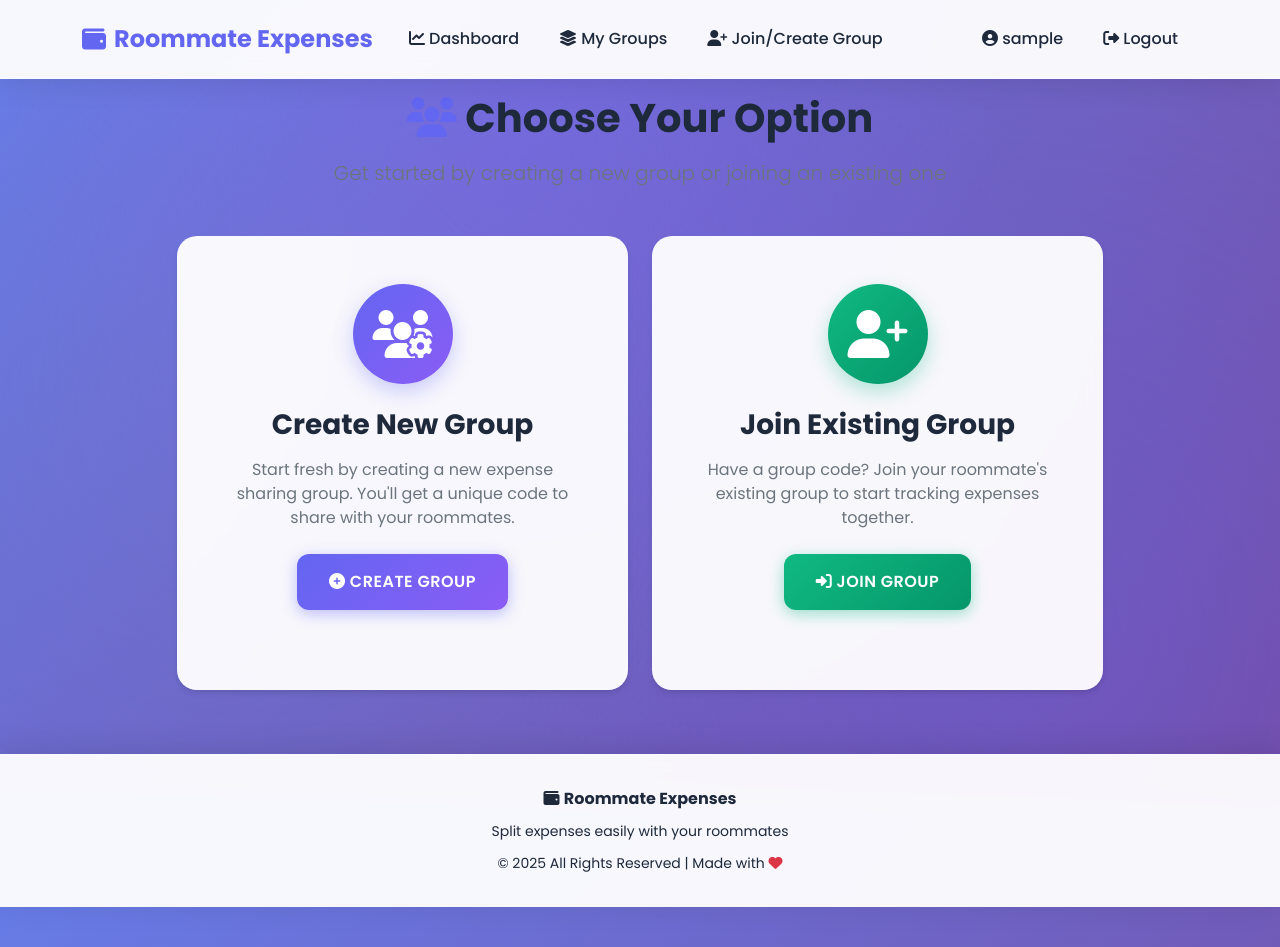
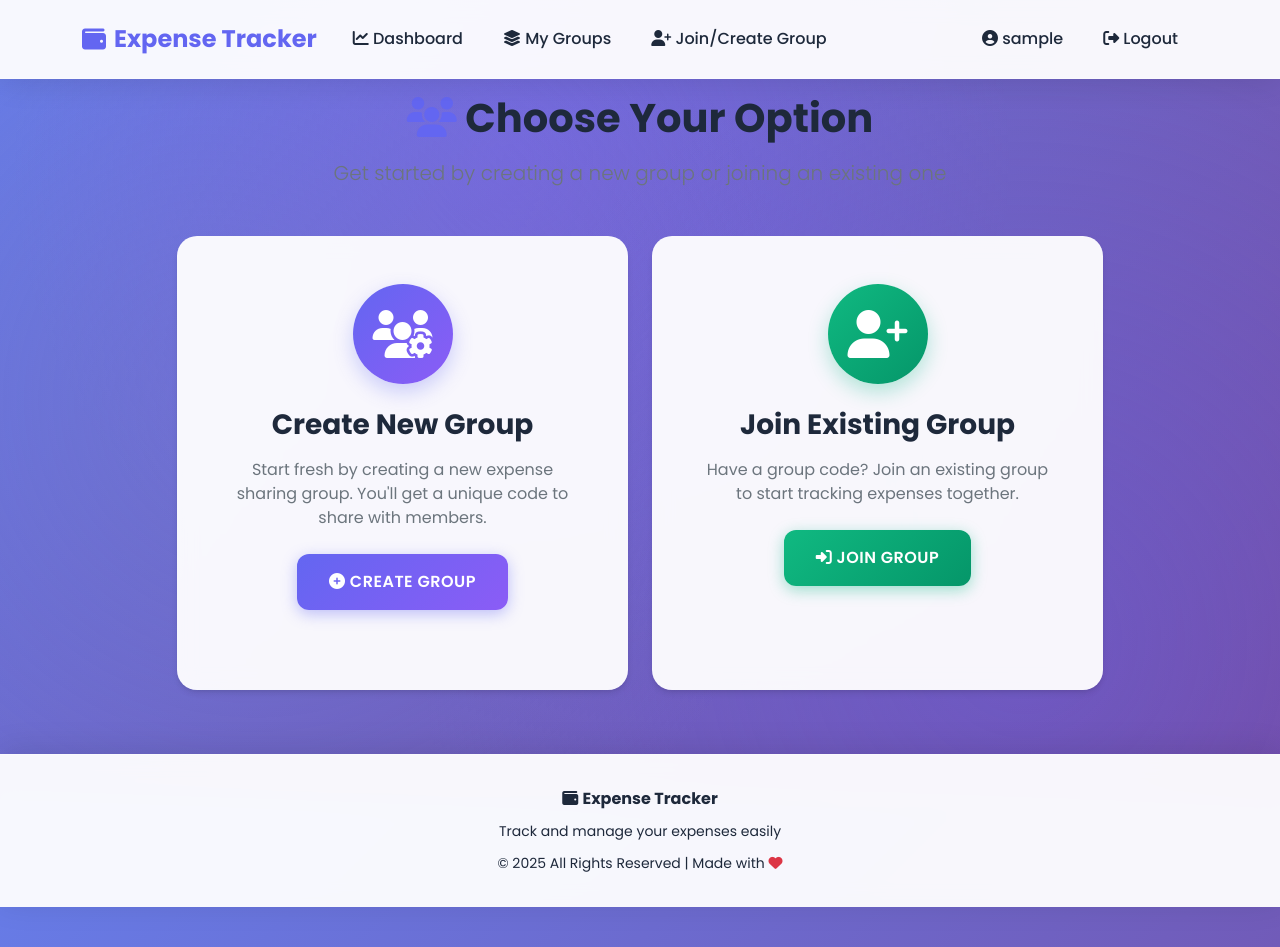
Before and after one commit to Ommodi07/Expense_Tracker, a Django app: page /expenses/group-options/ in a window 1280 px wide. Run offline with Django 5.2, Linux system fonts and the light colour scheme; the visitor is signed in with stand-in values (Sample User, id 1).

Commit message:
Rebrand from Roommate Expenses to Expense Tracker

```diff
--- a/roommate_expenses/expenses/templates/expenses/add_expense.html
+++ b/roommate_expenses/expenses/templates/expenses/add_expense.html
@@ -1,7 +1,7 @@
 {% extends "expenses/base.html" %}
 {% load crispy_forms_tags %}
 
-{% block title %}Add Expense | Roommate Expenses{% endblock %}
+{% block title %}Add Expense | Expense Tracker{% endblock %}
 
 {% block content %}
 <div class="row justify-content-center">
--- a/roommate_expenses/expenses/templates/expenses/base.html
+++ b/roommate_expenses/expenses/templates/expenses/base.html
@@ -3,7 +3,7 @@
 <head>
     <meta charset="UTF-8">
     <meta name="viewport" content="width=device-width, initial-scale=1.0">
-    <title>{% block title %}Roommate Expenses{% endblock %}</title>
+    <title>{% block title %}Expense Tracker{% endblock %}</title>
 
     <!-- Bootstrap CSS -->
     <link href="https://cdn.jsdelivr.net/npm/bootstrap@5.1.3/dist/css/bootstrap.min.css" rel="stylesheet">
@@ -501,7 +501,7 @@
     <nav class="navbar navbar-expand-lg fixed-top">
         <div class="container">
             <a class="navbar-brand" href="{% url 'dashboard' %}">
-                <i class="fas fa-wallet"></i> Roommate Expenses
+                <i class="fas fa-wallet"></i> Expense Tracker
             </a>
             <button class="navbar-toggler" type="button" data-bs-toggle="collapse" data-bs-target="#navbarNav" aria-controls="navbarNav" aria-expanded="false" aria-label="Toggle navigation">
                 <i class="fas fa-bars" style="color: var(--primary-color);"></i>
@@ -575,10 +575,10 @@
             <div class="row">
                 <div class="col-md-12">
                     <p class="mb-2">
-                        <i class="fas fa-wallet"></i> <strong>Roommate Expenses</strong>
+                        <i class="fas fa-wallet"></i> <strong>Expense Tracker</strong>
                     </p>
                     <p class="mb-2">
-                        <small>Split expenses easily with your roommates</small>
+                        <small>Track and manage your expenses easily</small>
                     </p>
                     <p class="mb-0">
                         <small>© 2025 All Rights Reserved | Made with <i class="fas fa-heart text-danger"></i></small>
--- a/roommate_expenses/expenses/templates/expenses/create_group.html
+++ b/roommate_expenses/expenses/templates/expenses/create_group.html
@@ -1,7 +1,7 @@
 {% extends "expenses/base.html" %}
 {% load crispy_forms_tags %}
 
-{% block title %}Create Group | Roommate Expenses{% endblock %}
+{% block title %}Create Group | Expense Tracker{% endblock %}
 
 {% block content %}
 <div class="row justify-content-center">
@@ -14,7 +14,7 @@
             <div class="card-body p-4">
                 <div class="text-center mb-4">
                     <i class="fas fa-user-friends fa-4x" style="color: var(--primary-color); opacity: 0.7;"></i>
-                    <p class="text-muted mt-3">Create a group and invite your roommates to start tracking shared expenses together.</p>
+                    <p class="text-muted mt-3">Create a group and invite members to start tracking shared expenses together.</p>
                 </div>
 
                 <form method="POST">
--- a/roommate_expenses/expenses/templates/expenses/dashboard.html
+++ b/roommate_expenses/expenses/templates/expenses/dashboard.html
@@ -1,6 +1,6 @@
 {% extends "expenses/base.html" %}
 
-{% block title %}Dashboard | Roommate Expenses{% endblock %}
+{% block title %}Dashboard | Expense Tracker{% endblock %}
 
 {% block content %}
 <style>
@@ -43,7 +43,7 @@
     <div class="card welcome-card animate__animated animate__fadeIn">
         <div class="card-body text-center py-5">
             <i class="fas fa-users fa-4x mb-4" style="color: var(--primary-color);"></i>
-            <h2 class="fw-bold mb-3">Welcome to Roommate Expenses!</h2>
+            <h2 class="fw-bold mb-3">Welcome to Expense Tracker!</h2>
             {% if all_groups %}
                 <p class="lead mb-4">You are a member of {{ all_groups.count }} group(s).</p>
                 <p class="text-muted mb-4">Select a group below to view its expenses:</p>
@@ -56,7 +56,7 @@
                     {% endfor %}
                 </div>
             {% else %}
-                <p class="lead mb-4">Start managing shared expenses with your roommates today.</p>
+                <p class="lead mb-4">Start managing your shared expenses today.</p>
                 <p class="text-muted mb-4">Create a new group or join an existing one to get started.</p>
                 <a href="{% url 'group_options' %}" class="btn btn-primary btn-lg">
                     <i class="fas fa-rocket"></i> Get Started
--- a/roommate_expenses/expenses/templates/expenses/delete_expense.html
+++ b/roommate_expenses/expenses/templates/expenses/delete_expense.html
@@ -1,6 +1,6 @@
 {% extends "expenses/base.html" %}
 
-{% block title %}Delete Expense | Roommate Expenses{% endblock %}
+{% block title %}Delete Expense | Expense Tracker{% endblock %}
 
 {% block content %}
 <div class="row justify-content-center">
--- a/roommate_expenses/expenses/templates/expenses/edit_expense.html
+++ b/roommate_expenses/expenses/templates/expenses/edit_expense.html
@@ -1,7 +1,7 @@
 {% extends "expenses/base.html" %}
 {% load crispy_forms_tags %}
 
-{% block title %}Edit Expense | Roommate Expenses{% endblock %}
+{% block title %}Edit Expense | Expense Tracker{% endblock %}
 
 {% block content %}
 <div class="row justify-content-center">
--- a/roommate_expenses/expenses/templates/expenses/expense_detail.html
+++ b/roommate_expenses/expenses/templates/expenses/expense_detail.html
@@ -1,6 +1,6 @@
 {% extends "expenses/base.html" %}
 
-{% block title %}Expense Details | Roommate Expenses{% endblock %}
+{% block title %}Expense Details | Expense Tracker{% endblock %}
 
 {% block content %}
 <div class="row justify-content-center">
--- a/roommate_expenses/expenses/templates/expenses/group_members.html
+++ b/roommate_expenses/expenses/templates/expenses/group_members.html
@@ -1,6 +1,6 @@
 {% extends "expenses/base.html" %}
 
-{% block title %}Group Members | Roommate Expenses{% endblock %}
+{% block title %}Group Members | Expense Tracker{% endblock %}
 
 {% block content %}
 <div class="row justify-content-center">
@@ -19,7 +19,7 @@
                             <span class="badge" style="background: var(--primary-color); font-size: 1.2rem; padding: 0.5rem 1rem;">{{ group.code }}</span>
                         </h5>
                         <p class="text-muted mb-0">
-                            <i class="fas fa-share-alt"></i> Share this code with your roommates to invite them
+                            <i class="fas fa-share-alt"></i> Share this code to invite members
                         </p>
                     </div>
                 </div>
--- a/roommate_expenses/expenses/templates/expenses/group_options.html
+++ b/roommate_expenses/expenses/templates/expenses/group_options.html
@@ -1,6 +1,6 @@
 {% extends "expenses/base.html" %}
 
-{% block title %}Group Options | Roommate Expenses{% endblock %}
+{% block title %}Group Options | Expense Tracker{% endblock %}
 
 {% block content %}
 <div class="row justify-content-center">
@@ -23,7 +23,7 @@
                             </div>
                         </div>
                         <h3 class="fw-bold mb-3">Create New Group</h3>
-                        <p class="text-muted mb-4">Start fresh by creating a new expense sharing group. You'll get a unique code to share with your roommates.</p>
+                        <p class="text-muted mb-4">Start fresh by creating a new expense sharing group. You'll get a unique code to share with members.</p>
                         <a href="{% url 'create_group' %}" class="btn btn-primary btn-lg">
                             <i class="fas fa-plus-circle"></i> Create Group
                         </a>
@@ -40,7 +40,7 @@
                             </div>
                         </div>
                         <h3 class="fw-bold mb-3">Join Existing Group</h3>
-                        <p class="text-muted mb-4">Have a group code? Join your roommate's existing group to start tracking expenses together.</p>
+                        <p class="text-muted mb-4">Have a group code? Join an existing group to start tracking expenses together.</p>
                         <a href="{% url 'join_group' %}" class="btn btn-success btn-lg">
                             <i class="fas fa-sign-in-alt"></i> Join Group
                         </a>
--- a/roommate_expenses/expenses/templates/expenses/join_group.html
+++ b/roommate_expenses/expenses/templates/expenses/join_group.html
@@ -1,7 +1,7 @@
 {% extends "expenses/base.html" %}
 {% load crispy_forms_tags %}
 
-{% block title %}Join Group | Roommate Expenses{% endblock %}
+{% block title %}Join Group | Expense Tracker{% endblock %}
 
 {% block content %}
 <div class="row justify-content-center">
@@ -14,7 +14,7 @@
             <div class="card-body p-4">
                 <div class="text-center mb-4">
                     <i class="fas fa-link fa-4x" style="color: var(--success-color); opacity: 0.7;"></i>
-                    <p class="text-muted mt-3">Enter the group code shared by your roommate to join their expense group.</p>
+                    <p class="text-muted mt-3">Enter the group code to join an expense group.</p>
                 </div>
 
                 <form method="POST">
--- a/roommate_expenses/expenses/templates/expenses/leave_group.html
+++ b/roommate_expenses/expenses/templates/expenses/leave_group.html
@@ -1,6 +1,6 @@
 {% extends "expenses/base.html" %}
 
-{% block title %}Leave Group | Roommate Expenses{% endblock %}
+{% block title %}Leave Group | Expense Tracker{% endblock %}
 
 {% block content %}
 <div class="row justify-content-center">
--- a/roommate_expenses/expenses/templates/expenses/login.html
+++ b/roommate_expenses/expenses/templates/expenses/login.html
@@ -1,7 +1,7 @@
 {% extends "expenses/base.html" %}
 {% load crispy_forms_tags %}
 
-{% block title %}Login | Roommate Expenses{% endblock %}
+{% block title %}Login | Expense Tracker{% endblock %}
 
 {% block content %}
 <style>
--- a/roommate_expenses/expenses/templates/expenses/logout.html
+++ b/roommate_expenses/expenses/templates/expenses/logout.html
@@ -1,6 +1,6 @@
 {% extends "expenses/base.html" %}
 
-{% block title %}Logged Out | Roommate Expenses{% endblock %}
+{% block title %}Logged Out | Expense Tracker{% endblock %}
 
 {% block content %}
 <style>
@@ -174,7 +174,7 @@
                 </div>
 
                 <h2 class="fw-bold mb-3" style="color: var(--success-color);">Successfully Logged Out</h2>
-                <p class="text-muted mb-4">Thank you for using Roommate Expenses. See you soon!</p>
+                <p class="text-muted mb-4">Thank you for using Expense Tracker. See you soon!</p>
 
                 <div class="d-grid gap-2">
                     <a href="{% url 'login' %}" class="btn btn-primary btn-lg">
--- a/roommate_expenses/expenses/templates/expenses/manage_groups.html
+++ b/roommate_expenses/expenses/templates/expenses/manage_groups.html
@@ -1,6 +1,6 @@
 {% extends "expenses/base.html" %}
 
-{% block title %}My Groups | Roommate Expenses{% endblock %}
+{% block title %}My Groups | Expense Tracker{% endblock %}
 
 {% block content %}
 <div class="row mb-4 animate__animated animate__fadeInDown">
--- a/roommate_expenses/expenses/templates/expenses/register.html
+++ b/roommate_expenses/expenses/templates/expenses/register.html
@@ -1,7 +1,7 @@
 {% extends "expenses/base.html" %}
 {% load crispy_forms_tags %}
 
-{% block title %}Register | Roommate Expenses{% endblock %}
+{% block title %}Register | Expense Tracker{% endblock %}
 
 {% block content %}
 <style>
```
